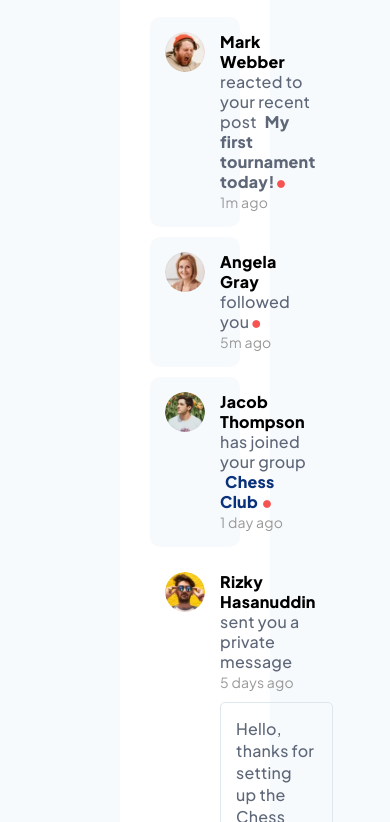
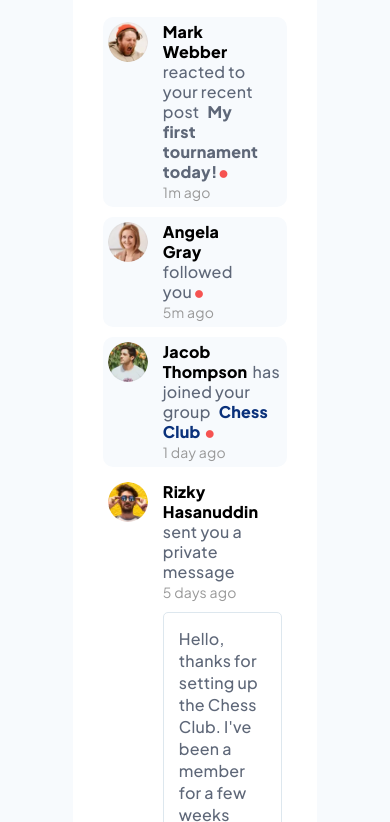
Before and after one commit to nadinsoli/Challenge, a plain HTML site: page index.html in a window 390 px wide. Shown: the part 189-1011 px from the top of the page. Drawn offline with nearby package versions, Linux system fonts and the light colour scheme.

Commit message:
style.css

```diff
--- a/style.css
+++ b/style.css
@@ -407,6 +407,21 @@ body {
   }
 }
 
+@media (min-width: 376px) and (max-width: 900px){
+  body {
+    padding: 5vh;
+    margin: 0;
+  }
+  .container {
+    max-width: 100%;
+    padding: 30px 30px;
+    margin: 30px 10px
+  }
+  .notification {
+    padding: 5px;
+  }
+}
+
 @media (min-width: 376px) and (max-width: 1440px) {
   .container {
       max-width: 80%;
```
